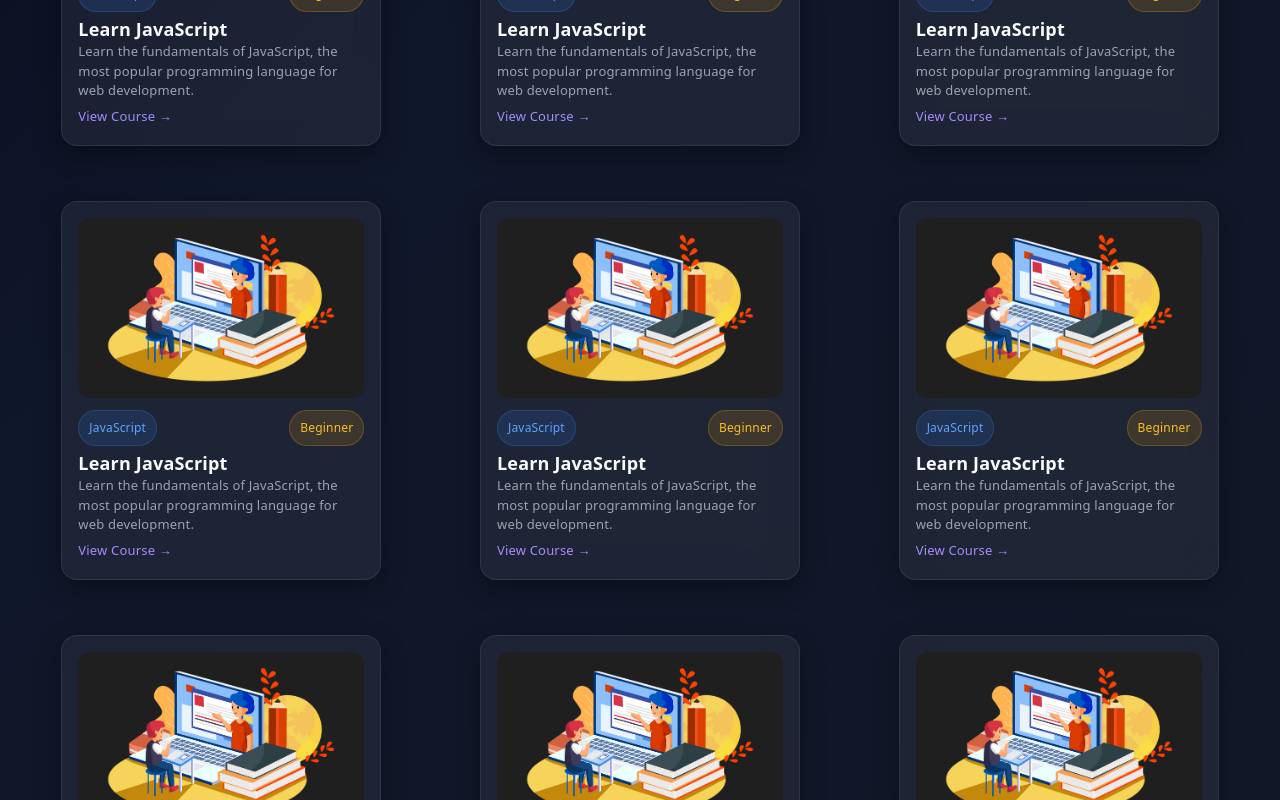
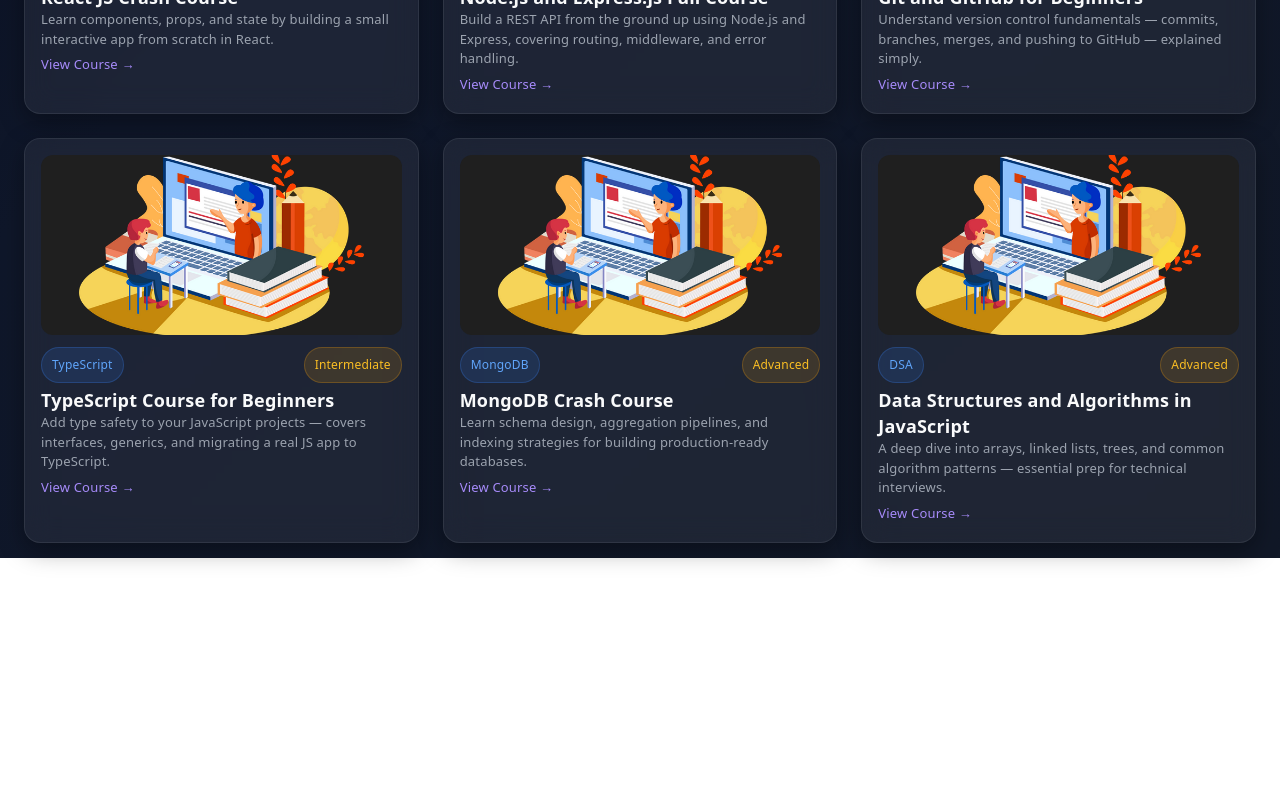
Before and after one commit to imdad-dev/skillPath, a React (Vite) app: page / in a window 1280 px wide. Shown: the part 1360-2160 px from the top of the page. After the commit the page ends 1918 px from the top, so only its background shows below. Built offline with nearby package versions, Linux system fonts and the light colour scheme.

Commit message:
feat : render course card from data using props and map()

```diff
--- a/src/components/CourseCard/CourseCard.css
+++ b/src/components/CourseCard/CourseCard.css
@@ -1,15 +1,13 @@
 .course-container {
   display: grid;
   grid-template-columns: repeat(auto-fit, minmax(320px, 1fr));
-    gap:1px 24px;
-     padding : 15px 24px;
+  gap: 24px;
+  padding: 15px 24px;
   max-width: 1400px;
   margin: 0 auto;
 }
 
-/* Card */
 .course-card {
-  width: 320px;
   background: rgba(255, 255, 255, 0.06);
   backdrop-filter: blur(14px);
   -webkit-backdrop-filter: blur(14px);
@@ -18,7 +16,6 @@
   border-radius: 16px;
 
   padding: 16px;
-  margin: 12px;
 
   color: #e5e7eb;
 
--- a/src/components/CourseCard/CourseCard.jsx
+++ b/src/components/CourseCard/CourseCard.jsx
@@ -1,23 +1,23 @@
  import "./CourseCard.css";
 import thumbnail from "../../assets/images/hero-banner.webp";
-const CourseCard = () => {
+const CourseCard = (props) => {
   return (
-<div className="course-container">
+
   <div className="course-card">
     <div className="course-thumbnail"><img src={thumbnail} alt="Course Thumbnail" /></div>
     <div className="course-content">
       <div className="course-header">
-        <span className="course-category">JavaScript</span>
-        <span className="course-difficulty">Beginner</span>
+        <span className="course-category">{props.category}</span>
+        <span className="course-difficulty">{props.difficulty}</span>
       </div>
-      <h3 className="course-title">Learn JavaScript</h3>
+      <h3 className="course-title">{props.title}</h3>
       <p className="course-description">
-        Learn the fundamentals of JavaScript, the most popular programming language for web development.
+        {props.description}
       </p>
-      <a href="#" className="course-link">View Course →</a>
+      <a href={props.link} className="course-link">View Course →</a>
     </div>
   </div>
-</div>
+
 
   );
 };
--- /dev/null
+++ b/src/data/resources.js
@@ -0,0 +1,76 @@
+const resources = [
+  {
+    id: 1,
+    title: "JavaScript Crash Course for Beginners",
+    category: "JavaScript",
+    difficulty: "Beginner",
+    description: "A fast-paced introduction to core JavaScript — variables, functions, loops, and DOM basics — built for absolute beginners.",
+    link: "#",
+  },
+  {
+    id: 2,
+    title: "Python for Beginners — Full Course",
+    category: "Python",
+    difficulty: "Beginner",
+    description: "Start from zero and learn Python syntax, data types, and basic scripting through hands-on mini projects.",
+    link: "#",
+  },
+  {
+    id: 3,
+    title: "CSS Grid & Flexbox for Responsive Layouts",
+    category: "CSS",
+    difficulty: "Beginner",
+    description: "Master modern CSS layout techniques used in real production websites, with practical responsive design examples.",
+    link: "#",
+  },
+  {
+    id: 4,
+    title: "React JS Crash Course",
+    category: "React",
+    difficulty: "Intermediate",
+    description: "Learn components, props, and state by building a small interactive app from scratch in React.",
+    link: "#",
+  },
+  {
+    id: 5,
+    title: "Node.js and Express.js Full Course",
+    category: "Node.js",
+    difficulty: "Intermediate",
+    description: "Build a REST API from the ground up using Node.js and Express, covering routing, middleware, and error handling.",
+    link: "#",
+  },
+  {
+    id: 6,
+    title: "Git and GitHub for Beginners",
+    category: "Git",
+    difficulty: "Beginner",
+    description: "Understand version control fundamentals — commits, branches, merges, and pushing to GitHub — explained simply.",
+    link: "#",
+  },
+  {
+    id: 7,
+    title: "TypeScript Course for Beginners",
+    category: "TypeScript",
+    difficulty: "Intermediate",
+    description: "Add type safety to your JavaScript projects — covers interfaces, generics, and migrating a real JS app to TypeScript.",
+    link: "#",
+  },
+  {
+    id: 8,
+    title: "MongoDB Crash Course",
+    category: "MongoDB",
+    difficulty: "Advanced",
+    description: "Learn schema design, aggregation pipelines, and indexing strategies for building production-ready databases.",
+    link: "#",
+  },
+  {
+    id: 9,
+    title: "Data Structures and Algorithms in JavaScript",
+    category: "DSA",
+    difficulty: "Advanced",
+    description: "A deep dive into arrays, linked lists, trees, and common algorithm patterns — essential prep for technical interviews.",
+    link: "#",
+  },
+];
+
+export default resources;
--- a/src/pages/Home/Home.jsx
+++ b/src/pages/Home/Home.jsx
@@ -1,25 +1,23 @@
 import Hero from "../../components/Hero/Hero.jsx";
 import CourseCard from "../../components/CourseCard/CourseCard.jsx"
+import resources from "../../data/resources.js";
 
 const HomePage =()=>{
     return (
         <div>
             <Hero />
  <div className="course-container">
-        <CourseCard />
-        <CourseCard />
-        <CourseCard />
-        <CourseCard />
-        <CourseCard />
-        <CourseCard />
-        <CourseCard />
-        <CourseCard />
-        <CourseCard />
-        <CourseCard />
-        <CourseCard />
-        <CourseCard />
 
-
+  {resources.map((resource) => (
+        <CourseCard
+          key={resource.id}
+          title={resource.title}
+          category={resource.category}
+          difficulty={resource.difficulty}
+          description={resource.description}
+          link={resource.link}
+        />
+      ))}
       </div>
         </div>
     )
```
